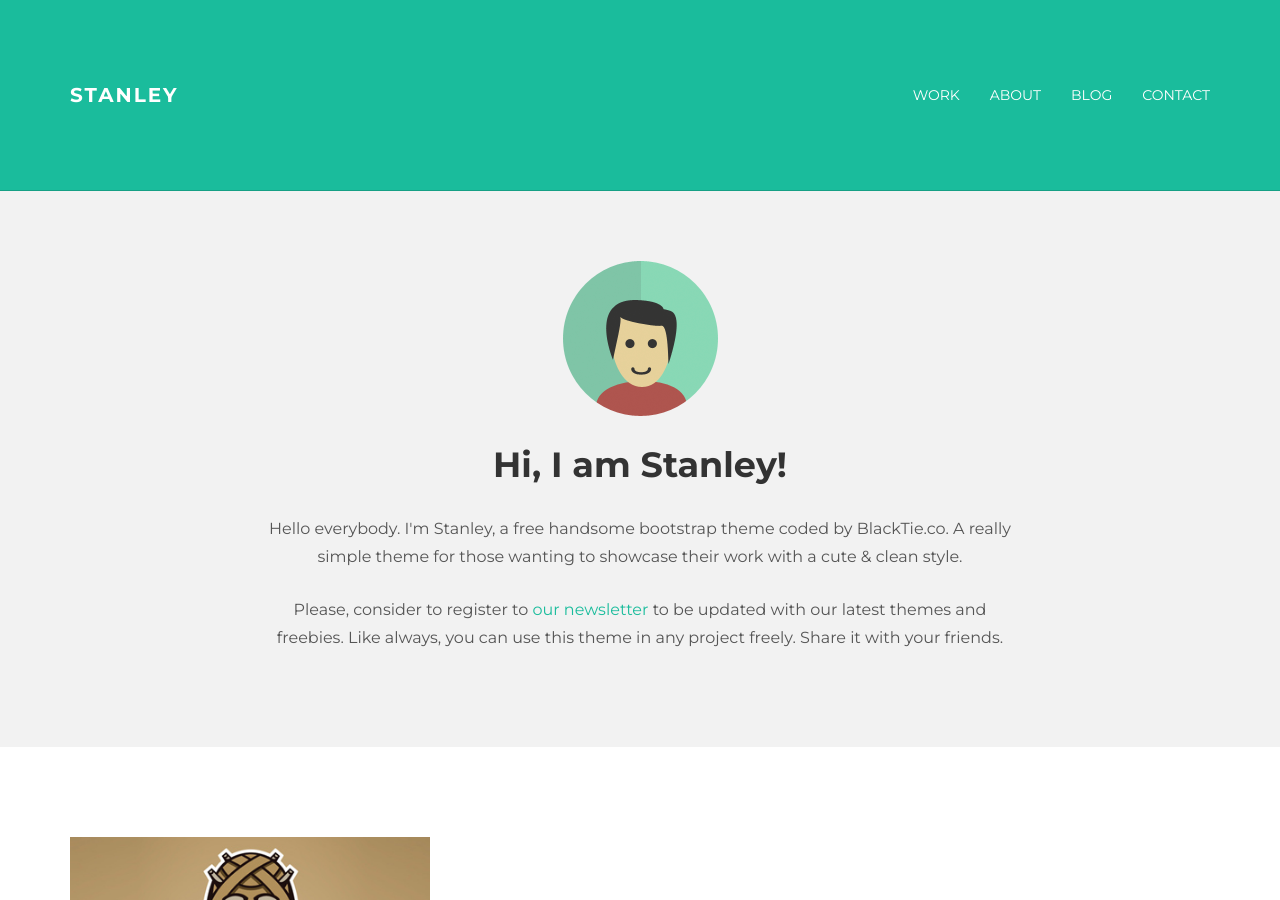
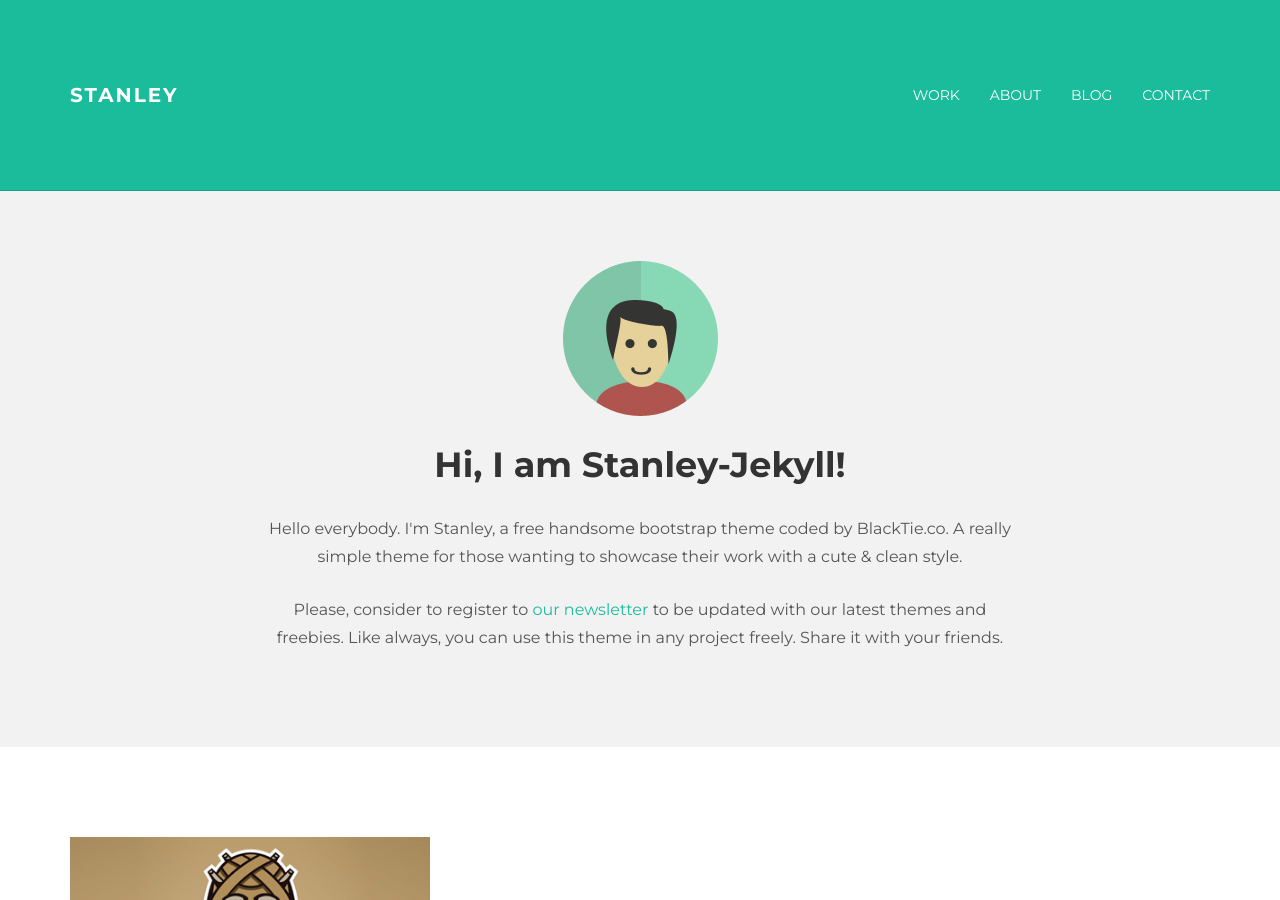
Before and after one commit to SvenFlorian/Stanley-Jekyll, a Jekyll site: the page built from index.html, in a window 1280 px wide and 900 px high. Built offline with Jekyll 4.4.1, drawn with Linux system fonts in a browser that asks for light colours; nearby versions of some CDN libraries; a file with an impossible date is left out.

```diff
--- a/index.html
+++ b/index.html
@@ -8,7 +8,7 @@ layout: default
 		<div class="row">
 			<div class="col-lg-8 col-lg-offset-2 centered">
 				<img src="assets/img/user.png" alt="Stanley">
-				<h1>Hi, I am Stanley!</h1>
+				<h1>Hi, I am Stanley-Jekyll!</h1>
 				<p>Hello everybody. I'm Stanley, a free handsome bootstrap theme coded by BlackTie.co. A really simple theme for those wanting to showcase their work with a cute & clean style.</p>
 				<p>Please, consider to register to <a href="http://eepurl.com/IcgkX">our newsletter</a> to be updated with our latest themes and freebies. Like always, you can use this theme in any project freely. Share it with your friends.</p>
 
```
Also changed, not shown: 1 other file.
